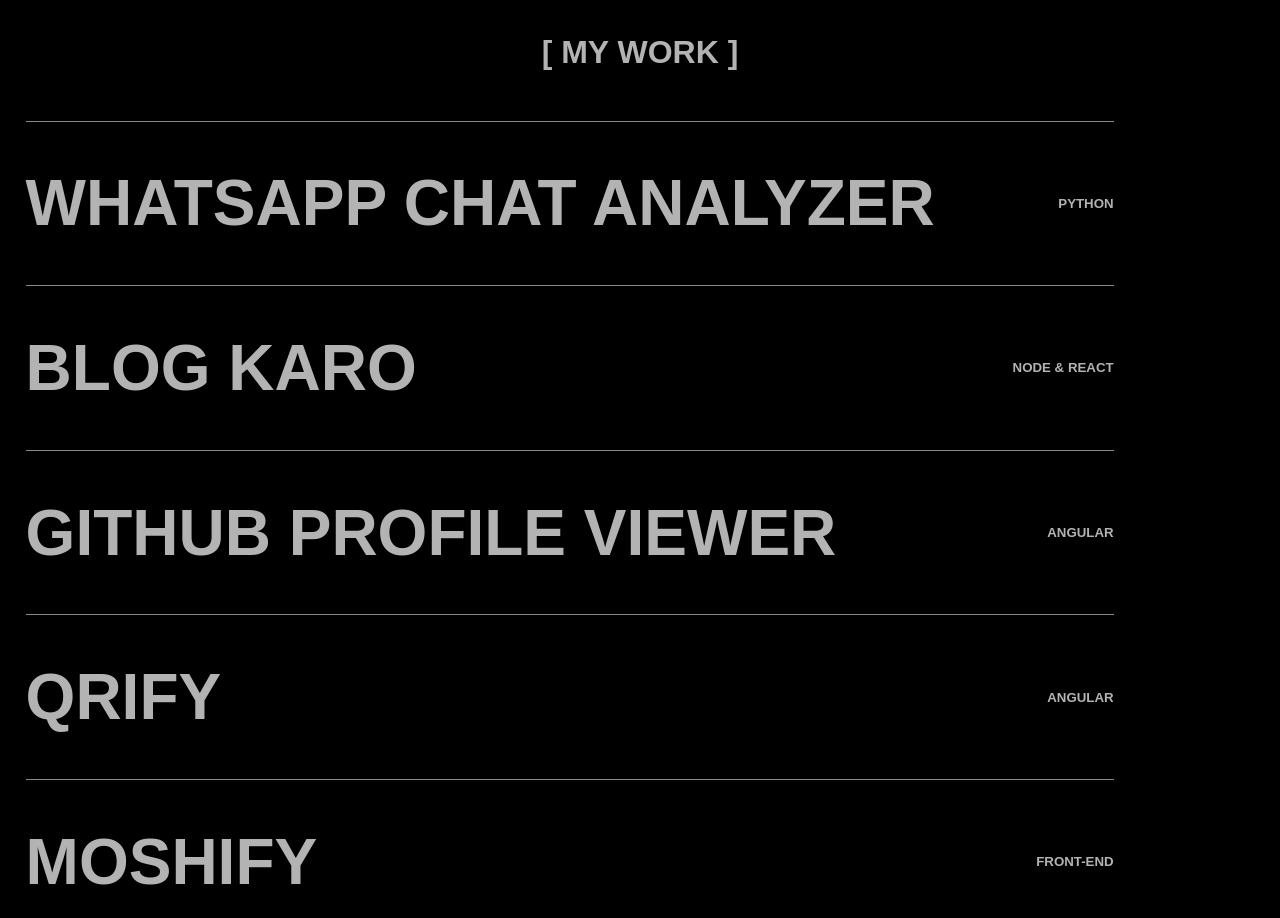
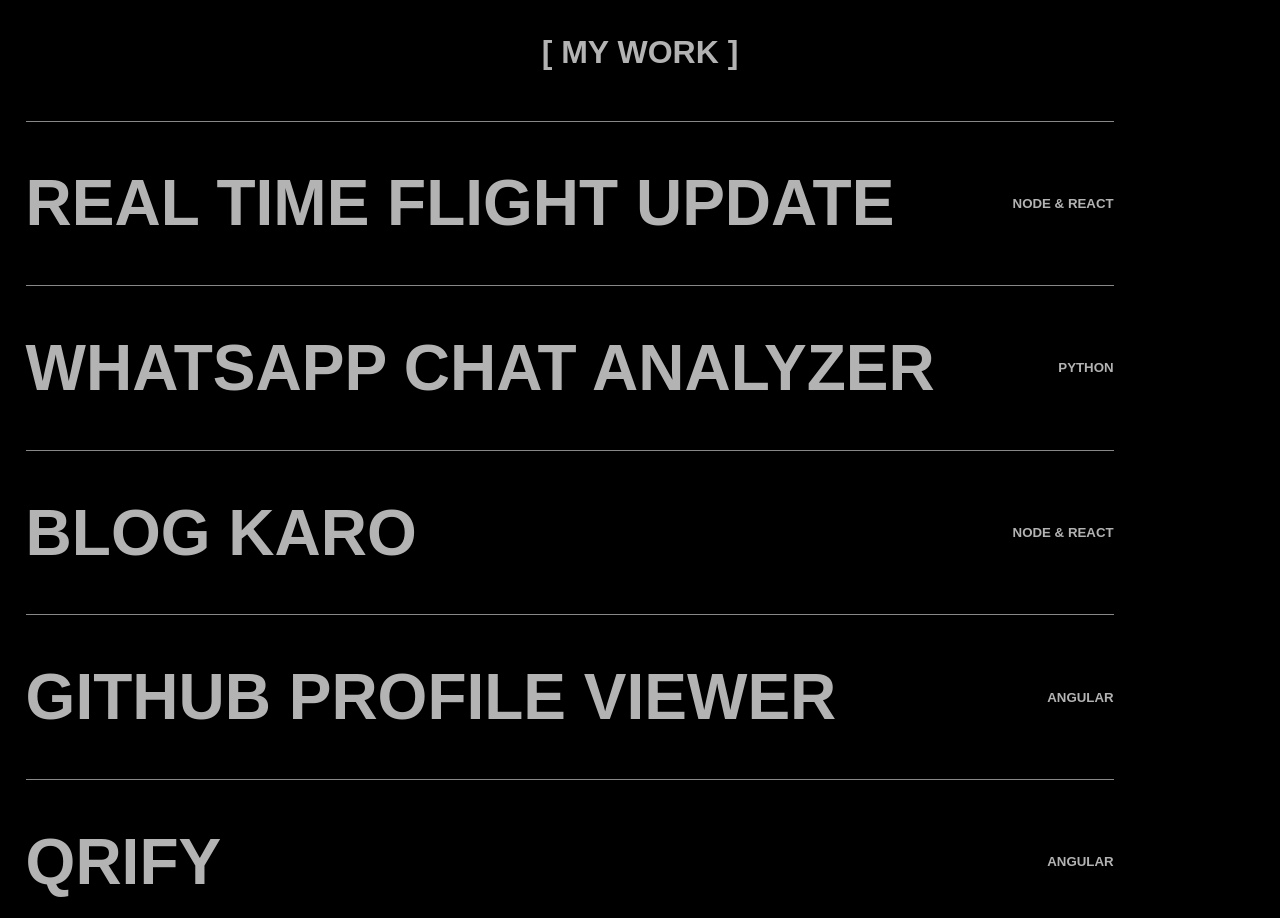
Before and after one commit to Haarsh1306/Portfolio, an Angular app: page / in a window 1280 px wide. Shown: the part 840-1758 px from the top of the page. Built offline with nearby package versions, Linux system fonts and the light colour scheme.

Commit message:
added project

```diff
--- a/src/app/project/project.component.html
+++ b/src/app/project/project.component.html
@@ -2,6 +2,13 @@
   <h1>[ My Work ]</h1>
 </div>
 <div class="project">
+  <div class="elem">
+    <div class="heading" (click)="openFlightUpdate()">
+      <img src="../../assets/Indigo.png" alt="">
+      <h1>Real Time Flight Update</h1>
+      <h5>Node & React</h5>
+    </div>
+  </div>
   <div class="elem">
     <div class="heading" (click)="openWhatsAppChat()">
       <img src="../../assets/whatsapp.jpg" alt="">
--- a/src/app/project/project.component.ts
+++ b/src/app/project/project.component.ts
@@ -28,6 +28,9 @@
 }
 openBlogKaro(){
   window.open("https://blog-karo-q9qc.vercel.app/")
+}
+openFlightUpdate(){
+  window.open("https://indigohack-frontend-olive.vercel.app/")
 }
 imageHover(){
   document.querySelectorAll('.elem').forEach((ele)=>{
```
Also changed, not shown: src/assets/Indigo.png (added), src/assets/Indigo1.png (added).
